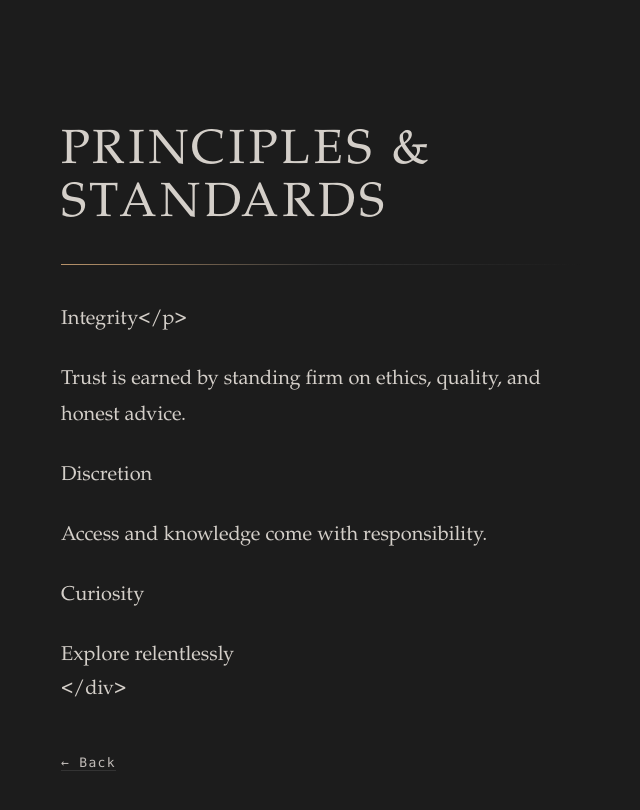
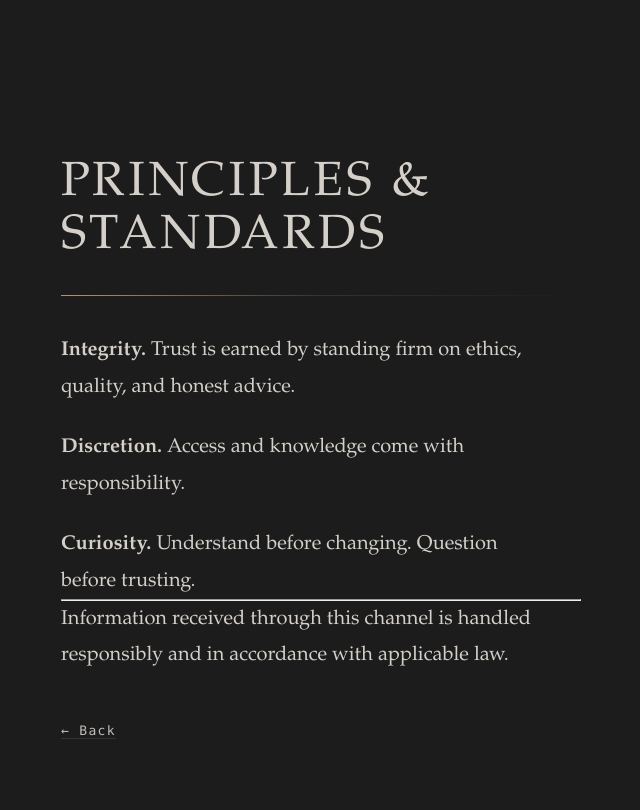
Before and after one commit to drj-diskret/drj-diskret.github.io, a Jekyll site: the page built from standards.md, in a window 1280 px wide. Shown: the top 810 px of the page, without its empty margins (319-959 px from the left). Built offline with Jekyll 4.4.1, drawn with Linux system fonts in a browser that asks for light colours.

Commit message:
Update standards.md

```diff
--- a/standards.md
+++ b/standards.md
@@ -8,13 +8,18 @@ layout: default
 </header>
 
 <div class="standards-body">
-  <p><bold>Integrity<bold></p>
-  <p>Trust is earned by standing firm on ethics, quality, and honest advice.</p>
-  <p><bold>Discretion</bold></p>
-  <p>Access and knowledge come with responsibility.</p>
 
-  <p><bold>Curiosity</bold></p>
-  <p>Explore relentlessly</p>
+  <p><strong>Integrity.</strong> Trust is earned by standing firm on ethics, quality, and honest advice.</p>
+
+  <p><strong>Discretion.</strong> Access and knowledge come with responsibility.</p>
+
+  <p><strong>Curiosity.</strong> Understand before changing. Question before trusting.</p>
+
+  <hr>
+
+  <p class="legal-note">
+    Information received through this channel is handled responsibly and in accordance with applicable law.
+  </p>
 </div>
 
 <footer><a href="/" class="footer-link">← Back</a></footer>
```
